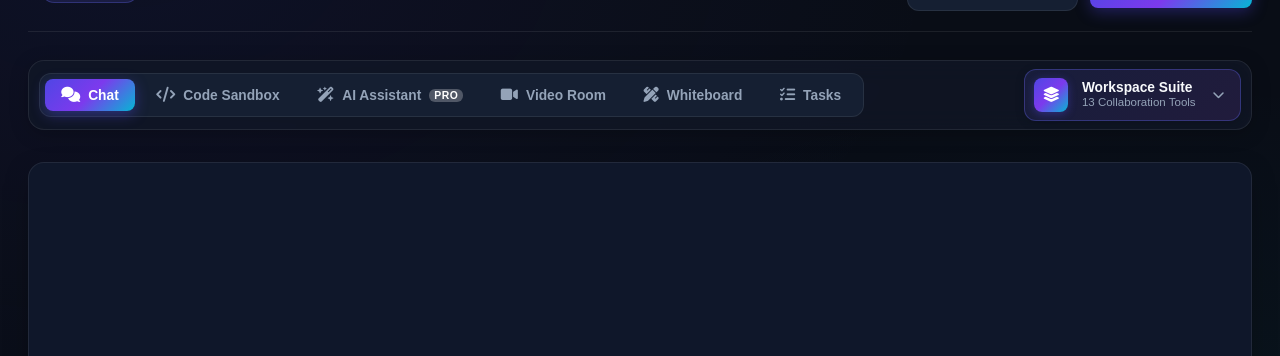
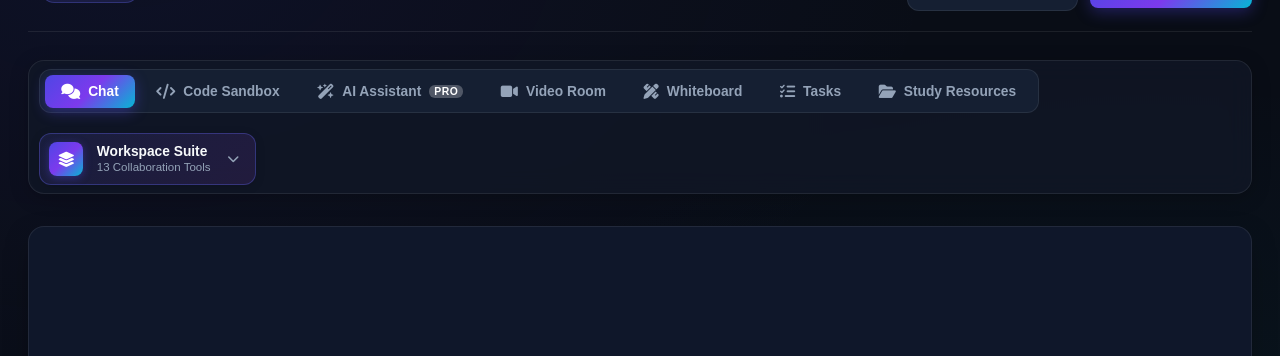
Before and after one commit to abhayvis01/Virtual-Study-Group, a Flask app: template Virtual-Study-Group-main/app/templates/group.html in a window 1280 px wide. Shown: the part 136-492 px from the top of the page. Run offline with Flask 3, Linux system fonts and the light colour scheme; the template is opened without the code that fills it, so the values that code supplies are empty; the visitor is signed in with stand-in values (Sample User, id 1); some libraries are stand-ins or nearby versions.

Commit message:
Add Study Resources tab button to room workspace navbar

```diff
--- a/Virtual-Study-Group-main/app/templates/group.html
+++ b/Virtual-Study-Group-main/app/templates/group.html
@@ -55,6 +55,9 @@
     </button>
     <button class="segmented-tab" onclick="switchTab('tasksTab', this)">
       <i class="fa-solid fa-list-check"></i> <span>Tasks</span>
+    </button>
+    <button class="segmented-tab" onclick="switchTab('resourcesTab', this)">
+      <i class="fa-solid fa-folder-open"></i> <span>Study Resources</span>
     </button>
   </div>
 
```
